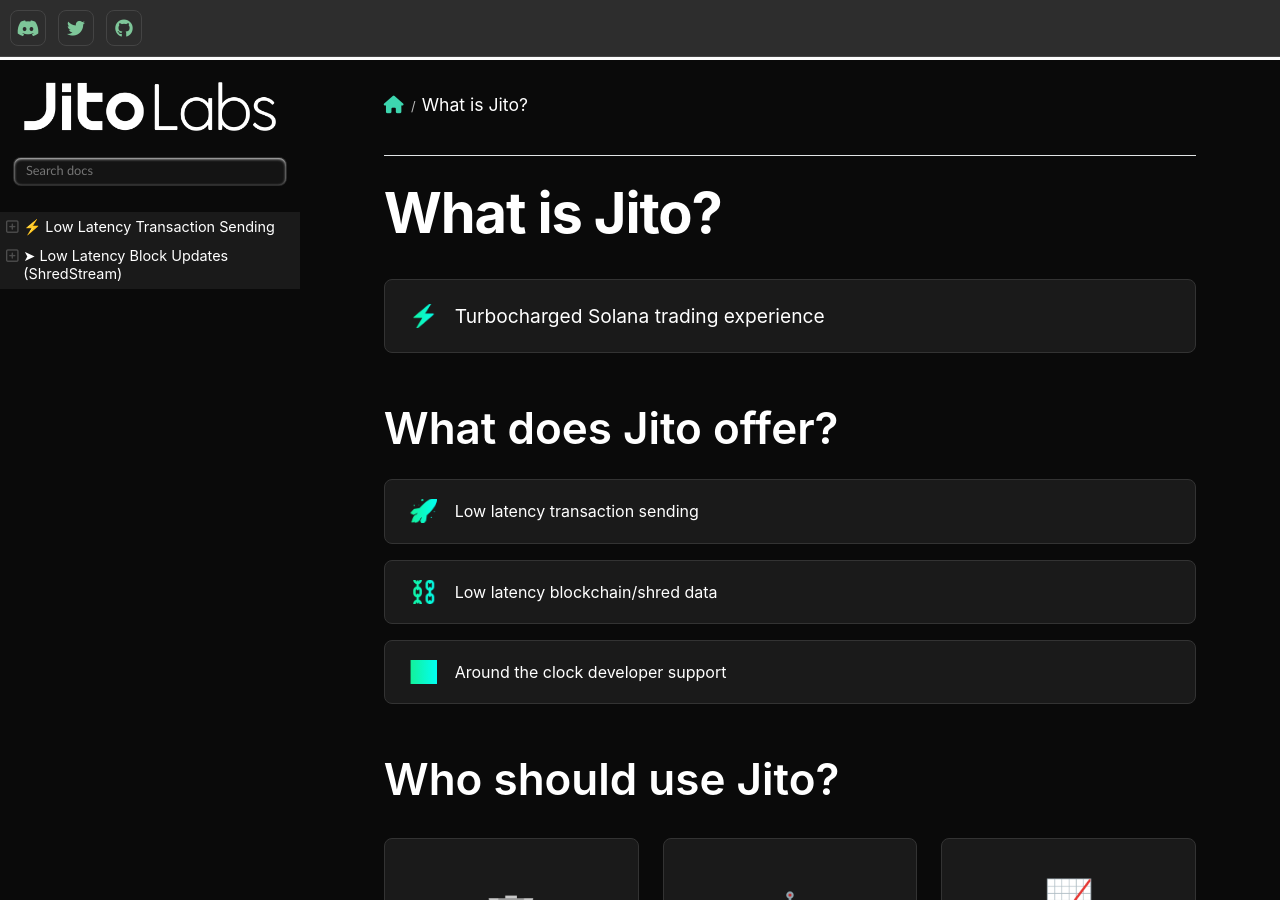
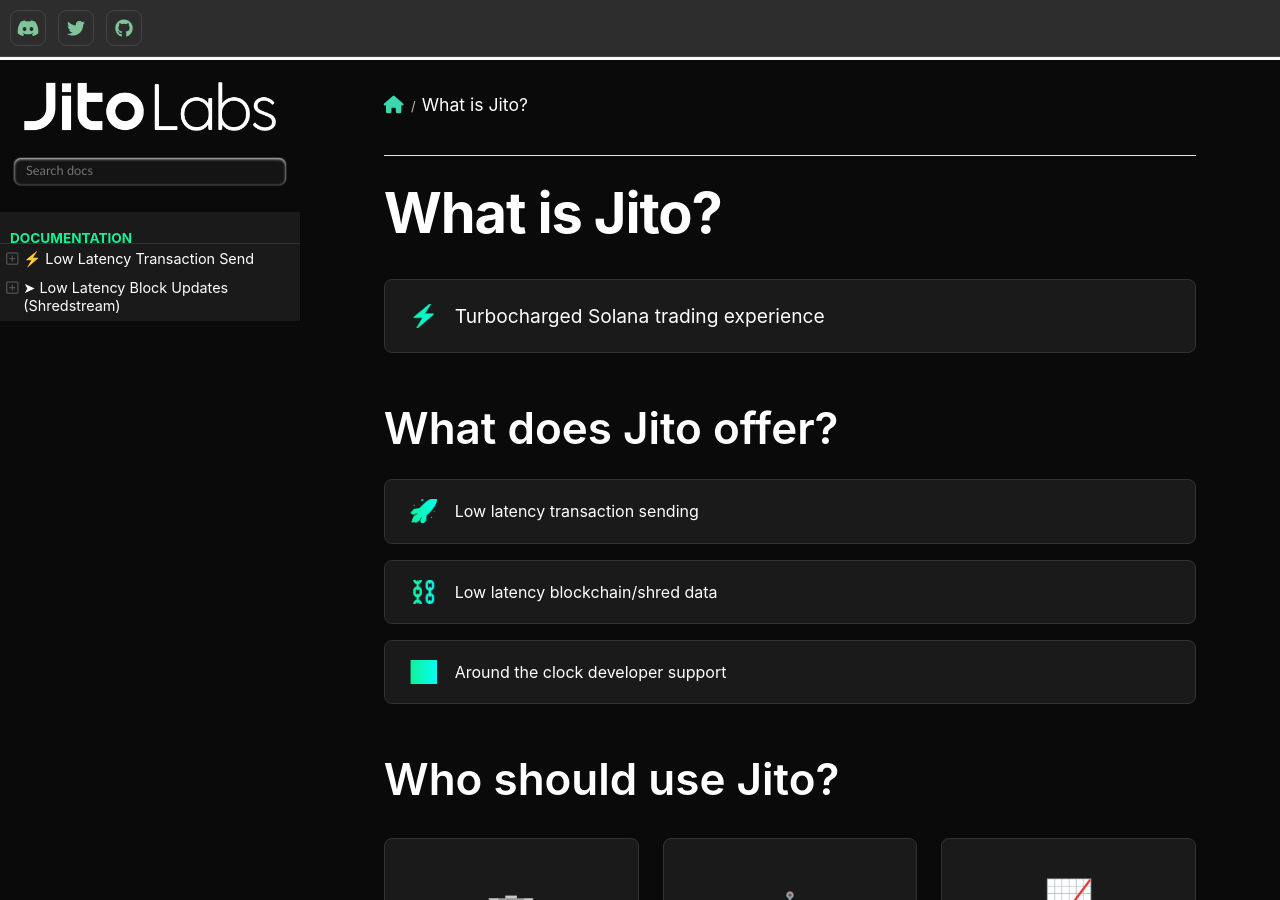
Before and after one commit to jito-labs/jito-docs, a Sphinx documentation site: the page built from docs/source/index.md, in a window 1280 px wide and 900 px high. Built offline with Sphinx 7.4.7 and the Read the Docs theme 3.1.0, drawn with Linux system fonts in a browser that asks for light colours; some of the changed lines change nothing that is shown.

Commit message:
Update index.md
Fix toctree issue from seo opt

````diff
--- a/docs/source/index.md
+++ b/docs/source/index.md
@@ -56,6 +56,9 @@
 
 ```{toctree}
 :maxdepth: 2
+:caption: Documentation
 :hidden:
-⚡ Low Latency Transaction Sending <lowlatencytxnsend.md>
-➤ Low Latency Block Updates (ShredStream) <lowlatencytxnfeed.md>
+
+lowlatencytxnsend
+lowlatencytxnfeed
+```
````
